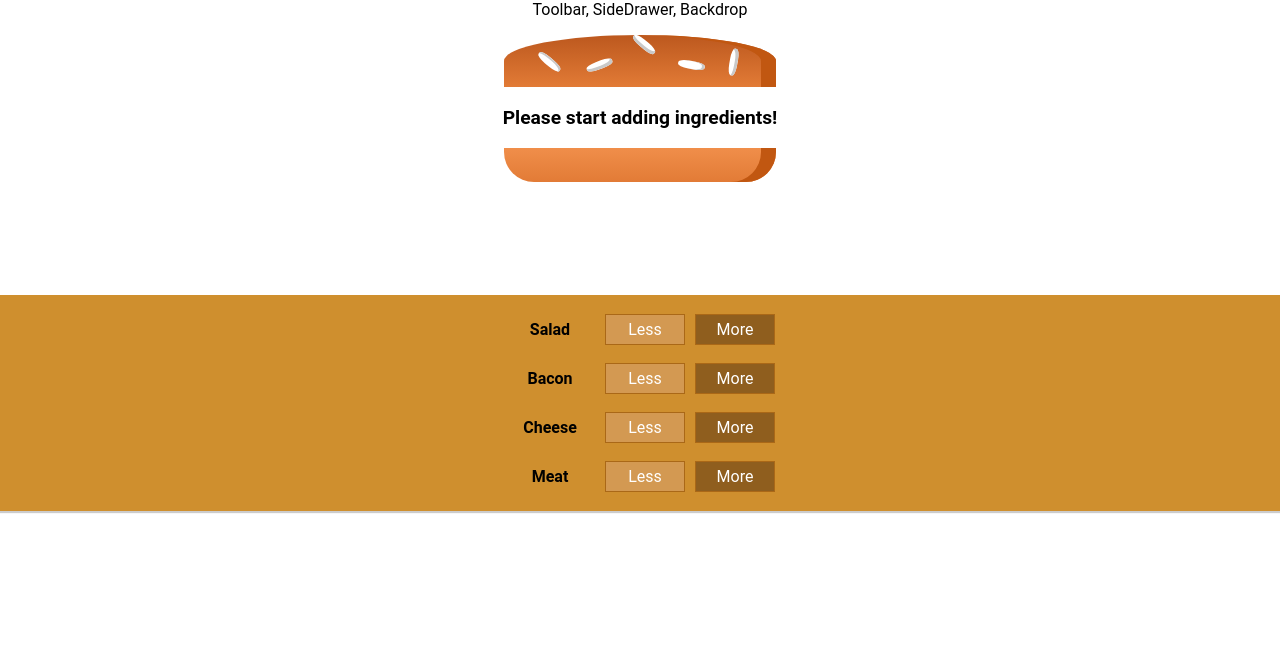
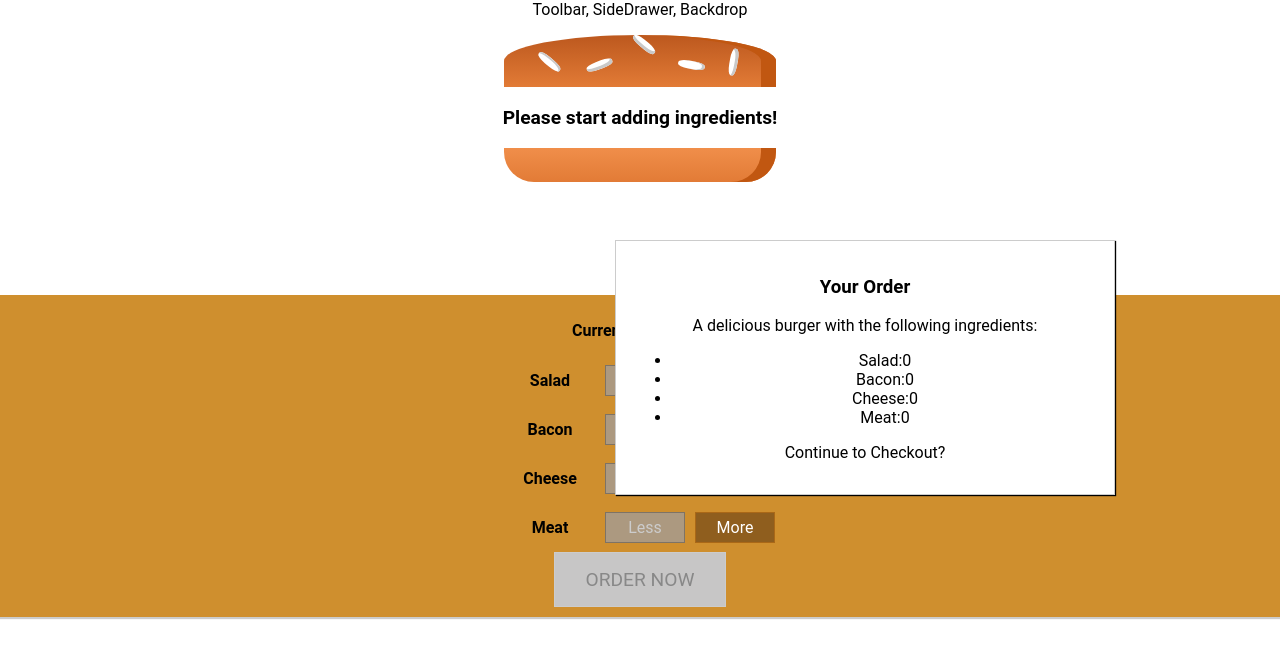
Before and after one commit to SriSasanka8074/my-burger-app, a React (Create React App) app: page / in a window 1280 px wide. Shown: the top 658 px of the page. Built offline with nearby package versions, Linux system fonts and the light colour scheme.

Commit message:
changes comitted by sasanka 23-01-2020 19:47

```diff
--- a/src/components/Burger/BuildControls/BuildControl/BuildControl.js
+++ b/src/components/Burger/BuildControls/BuildControl/BuildControl.js
@@ -8,6 +8,7 @@
         <button
             className = {classes.Less}
             onClick = {props.removed}
+            disabled = {props.disabled}
         >
             Less
         </button>
--- a/src/components/Burger/BuildControls/BuildControls.js
+++ b/src/components/Burger/BuildControls/BuildControls.js
@@ -12,14 +12,26 @@
 
 const BuildControls = (props) => (
     <div className = {classes.BuildControls}>
+        <p>
+            <strong>
+                Current Price: {props.price.toFixed(2)}
+            </strong>
+        </p>
         {controls.map((ctrl) => (
             <BuildControl
                 key = {ctrl.label}
                 label = {ctrl.label}
                 added = {() => props.ingredientsAdded(ctrl.type)}
                 removed = {() => props.ingredientsRemoved(ctrl.type)}
+                disabled = {props.disabled[ctrl.type]}
             />
         ))}
+        <button
+            className = {classes.OrderButton}
+            disabled = {!props.purchasable}
+        >
+            ORDER NOW
+        </button>
     </div>
 );
 
--- a/src/components/Burger/BuildControls/BuildControls.module.css
+++ b/src/components/Burger/BuildControls/BuildControls.module.css
@@ -8,3 +8,44 @@
     margin: auto;
     padding: 0.625rem;
 }
+
+.OrderButton {
+    background: #DAD735;
+    outline: none;
+    cursor: pointer;
+    border: 1px solid #969099;
+    color: #969099;
+    font-family: inherit;
+    font-size: 1.2rem;
+    padding: 0.9375rem 1.875rem;
+    box-shadow: 2px 2px 2px solid #966909;
+}
+
+.OrderButton:hover, .OrdderButton:active {
+    background-color: #A0DB41;
+    color: #966909;
+    border: 1px solid  #966909;
+}
+
+.OrderButton:disabled {
+    background-color: #C7C6C6;
+    color: #888888;
+    border: 1px solid  #ccc;
+    cursor: not-allowed;
+}
+
+.OrderButton:not(:disabled) {
+    animation: enable 0.3 linear;
+}
+
+@keyframes enable {
+    0% {
+        transform: scale(1);
+    }
+    60% {
+        transform: scale(1.1);
+    }
+    100% {
+        transform: scale(1);
+    }
+}
--- /dev/null
+++ b/src/components/Burger/OrderSummary/OrderSummary.js
@@ -0,0 +1,27 @@
+import React from 'react';
+
+import Aux from '../../../hoc/Auxilary';
+
+const OrderSummary = (props) => {
+    const ingredientSummary = Object.keys(props.ingredients)
+    .map(igKey => {
+        return(
+            <li key = {igKey}>
+                <span style = {{textTransform: 'capitalize'}}>{igKey}</span>:
+                <span>{props.ingredients[igKey]}</span>
+            </li>
+        );
+    });
+    return (
+        <Aux>
+            <h3>Your Order</h3>
+            <p>A delicious burger with the following ingredients:</p>
+            <ul>
+                {ingredientSummary}
+            </ul>
+            <p>Continue to Checkout?</p>
+        </Aux>
+    );
+}
+
+export default OrderSummary;
--- /dev/null
+++ b/src/components/UI/Modal/Modal.js
@@ -0,0 +1,10 @@
+import React from 'react';
+
+import classes from './Modal.module.css';
+const Modal = (props) => (
+    <div className = {classes.Modal}>
+        {props.children}
+    </div>
+);
+
+export default Modal;
--- /dev/null
+++ b/src/components/UI/Modal/Modal.module.css
@@ -0,0 +1,20 @@
+.Modal  {
+    position:  fixed;
+    z-index: 500;
+    background-color: white;
+    width: 70%;
+    border: 1px solid #ccc;
+    box-shadow: 1px 1px 1px black;
+    padding: 1rem;
+    left: 15%;
+    top: 30%;
+    box-sizing: border-box;
+    transition: all 0.3 ease-out;
+}
+
+@media (min-width: 600px) {
+    .Modal {
+        width: 31.25rem;
+        left: calc(50% - 1.5625rem);
+    }
+}
--- a/src/containers/BurgerBuilder/BurgerBuilder.js
+++ b/src/containers/BurgerBuilder/BurgerBuilder.js
@@ -2,6 +2,8 @@
 import Aux from '../../hoc/Auxilary';
 import Burger from '../../components/Burger/Burger';
 import BuildControls from '../../components/Burger/BuildControls/BuildControls';
+import OrderSummary from '../../components/Burger/OrderSummary/OrderSummary';
+import Modal from '../../components/UI/Modal/Modal';
 
 class BurgerBuilder extends Component {
 
@@ -18,7 +20,19 @@
 			cheese: 0,
 			meat: 0,
 		},
-		totalPrice: 4
+		totalPrice: 4,
+		purchasable: false,
+	}
+
+	updatePurchaseState(ingredients) {
+		const sum = Object.keys(ingredients)
+		.map(igKey => {
+			return ingredients[igKey];
+		})
+		.reduce((sum, el) => {
+			return sum + el;
+		}, 0);
+		this.setState({purchasable: sum > 0});
 	}
 
 	addIngredientHandler = (type) => {
@@ -32,10 +46,14 @@
 		const oldPrice = this.state.totalPrice;
 		const newPrice = oldPrice + priceAddition;
 		this.setState({totalPrice: newPrice, ingredients: upddatedIngredients});
+		this.updatePurchaseState(upddatedIngredients);
 	}
 
 	removeIngredientHandler = (type) => {
 		const oldCount = this.state.ingredients[type];
+		if (oldCount <= 0) {
+			return null;
+		}
 		const updatedCount = oldCount - 1;
 		const upddatedIngredients = {
 			...this.state.ingredients
@@ -45,15 +63,31 @@
 		const oldPrice = this.state.totalPrice;
 		const newPrice = oldPrice - priceAddition;
 		this.setState({totalPrice: newPrice, ingredients: upddatedIngredients});
+		this.updatePurchaseState(upddatedIngredients);
 	}
 
 	render() {
+		const disabledInfo = {
+			...this.state.ingredients
+		};
+
+		for (let key in disabledInfo) {
+			disabledInfo[key] = disabledInfo[key] <= 0
+		}
 		return (
 			<Aux>
+				<Modal>
+					<OrderSummary
+						ingredients = {this.state.ingredients}
+					></OrderSummary>
+				</Modal>
 				<Burger ingredients = {this.state.ingredients} />
 				<BuildControls
 					ingredientsAdded={this.addIngredientHandler}
 					ingredientsRemoved={this.removeIngredientHandler}
+					disabled = {disabledInfo}
+					price = {this.state.totalPrice}
+					purchasable = {this.state.purchasable}
 				/>
 			</Aux>
 		);
```
Also changed, not shown: src/components/UI/Backdrop/Backdrop.js (added).
